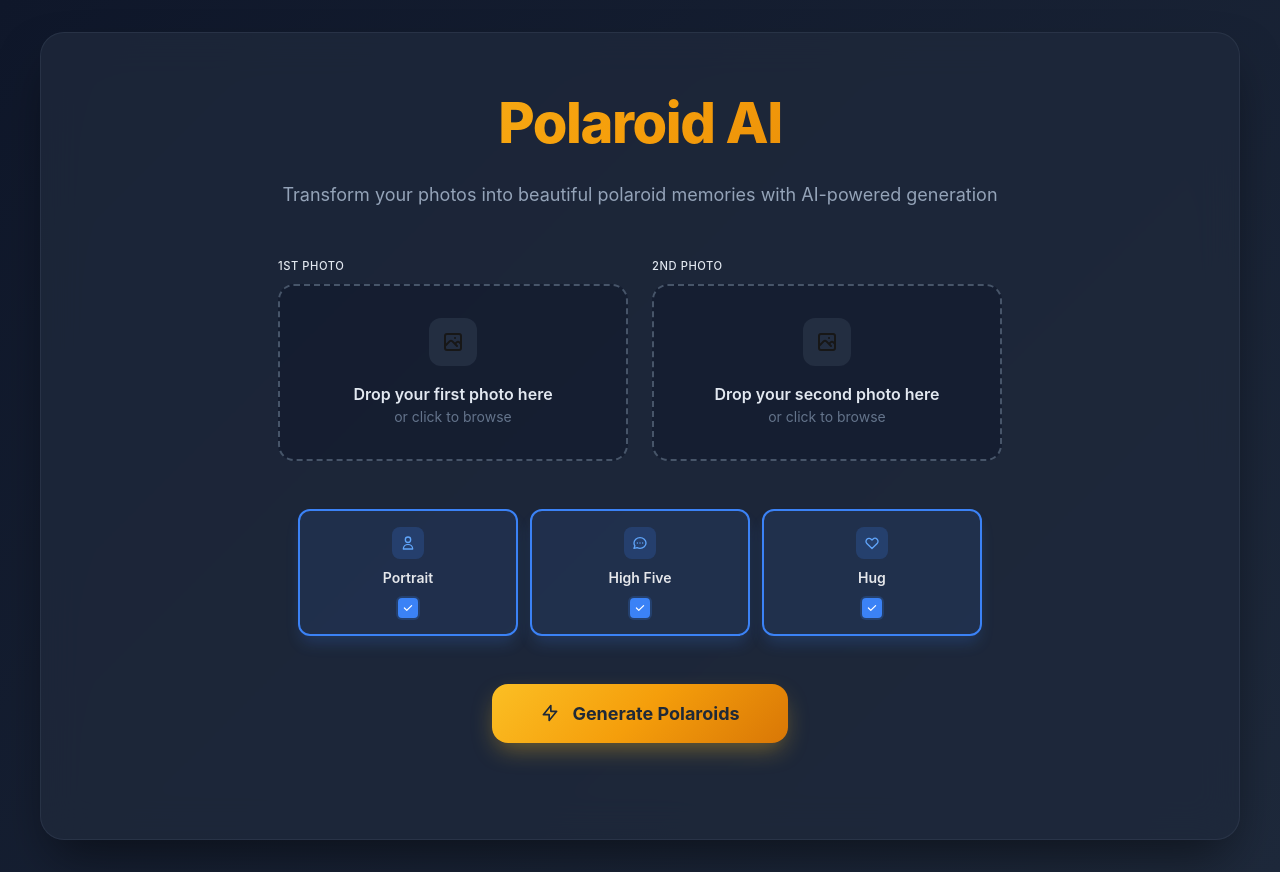
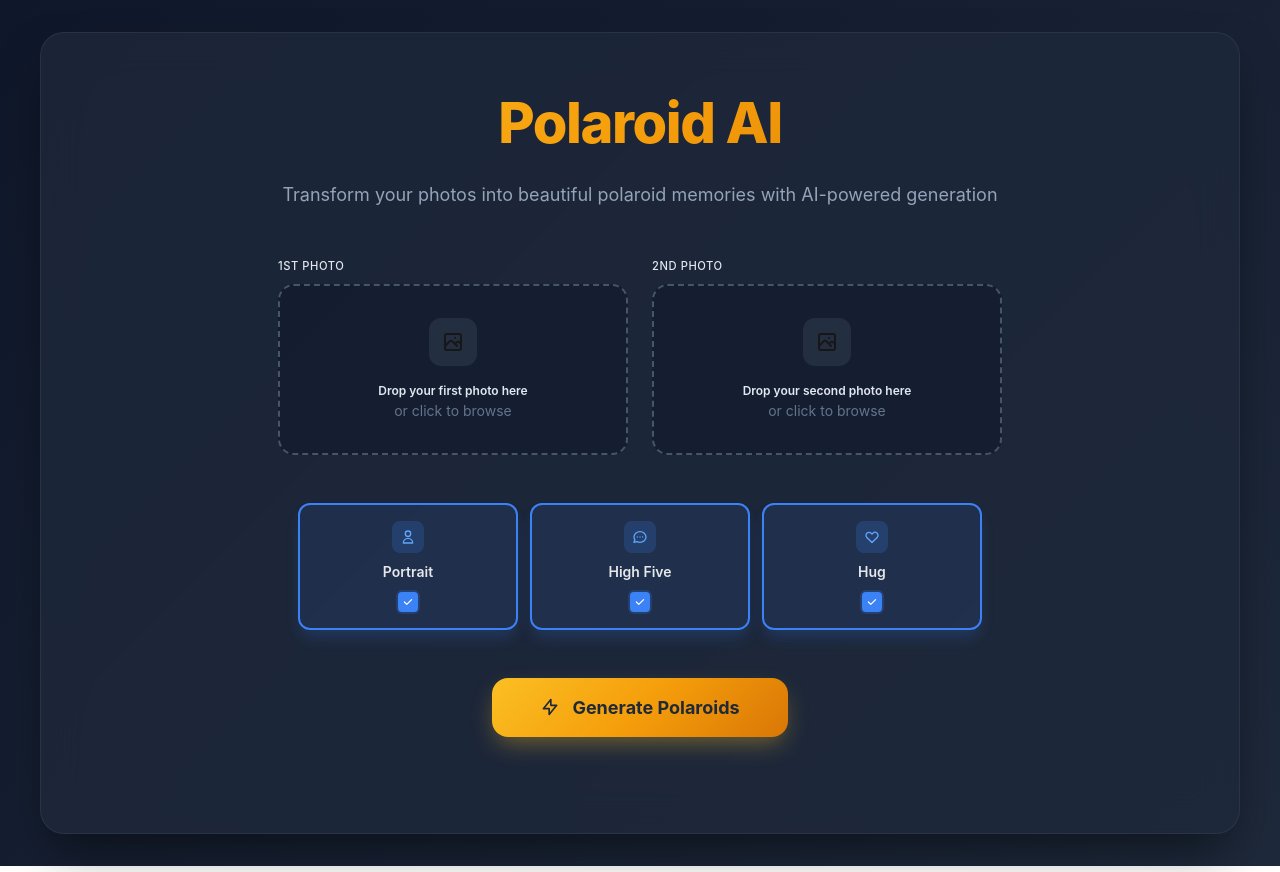
Before and after one commit to nk1359/poloroid-ai, a Next.js app in the folder poloroid-ai/: page / in a window 1280 px wide. Built offline with nearby package versions, Linux system fonts and the light colour scheme.

Commit message:
UI Improvements

```diff
--- a/poloroid-ai/src/app/globals.css
+++ b/poloroid-ai/src/app/globals.css
@@ -186,14 +186,14 @@ body {
 .upload-text {
   color: #e2e8f0;
   font-weight: 600;
-  font-size: 1rem;
+  font-size: 0.750rem;
   margin: 0;
 }
 
 .upload-text-success {
   color: #10b981;
   font-weight: 600;
-  font-size: 1rem;
+  font-size: 0.750rem;
   margin: 0;
 }
 
```
